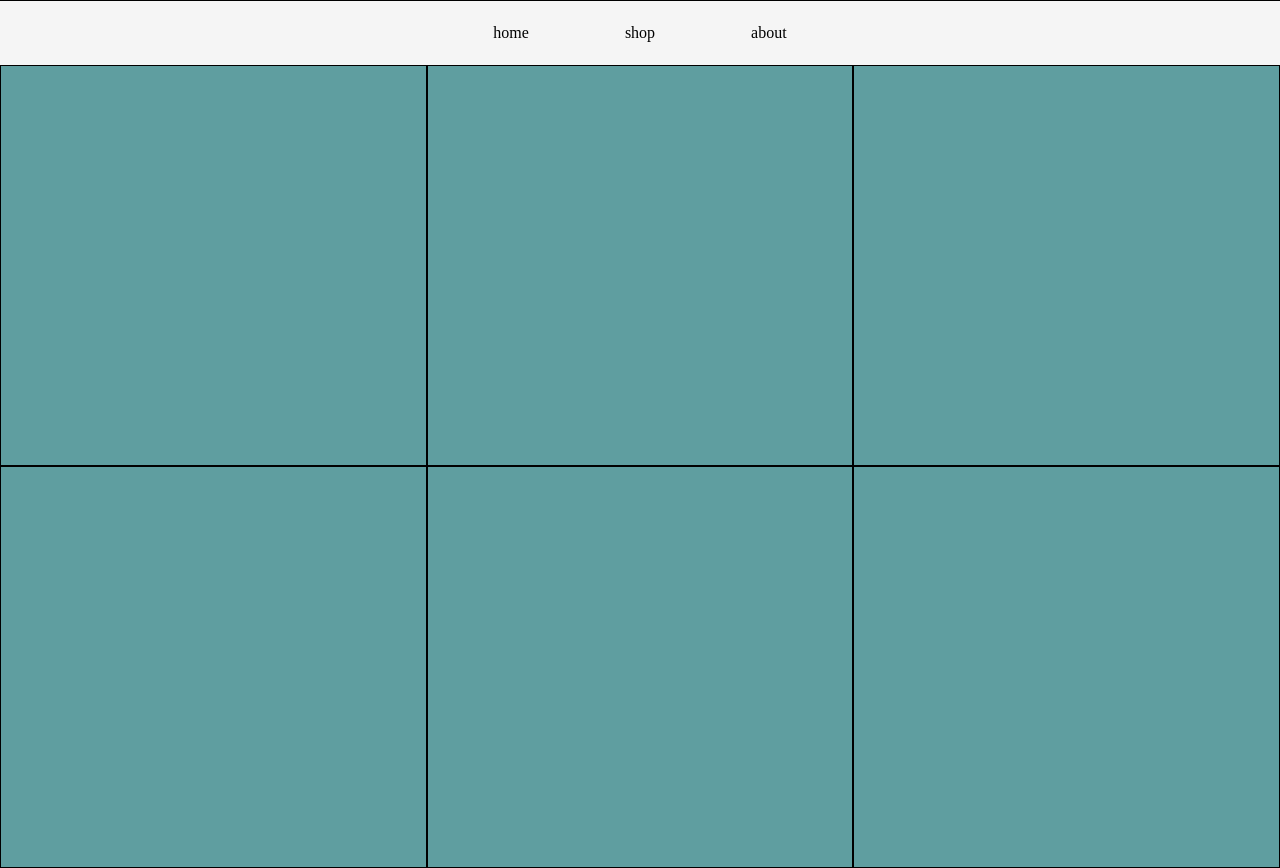
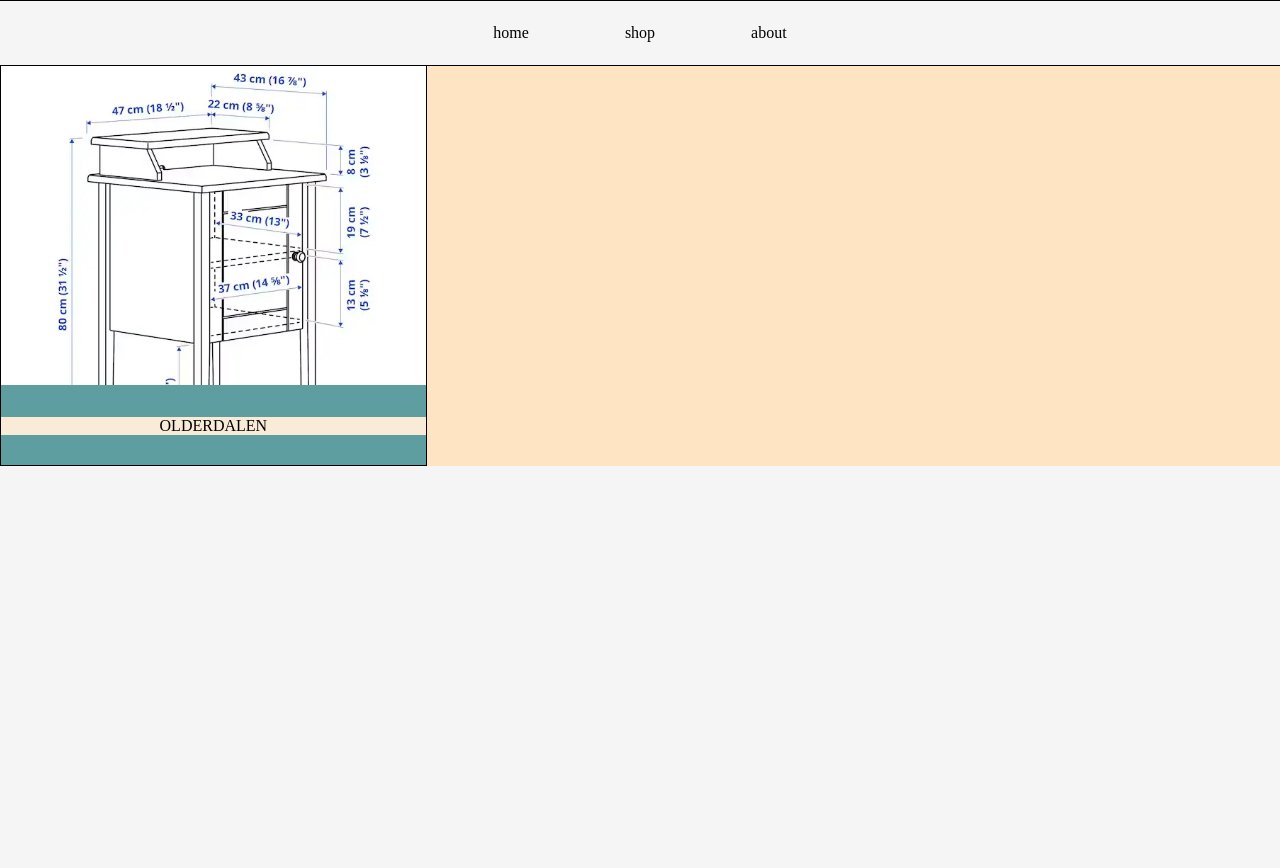
Before and after one commit to brian-david4/furniture-shop, a React (Vite) app in the folder furniture/: page /products in a window 1280 px wide. After the commit the page ends 800 px from the top, so only its background shows below. Built offline with nearby package versions, Linux system fonts and the light colour scheme; the HTML template or start-up script is replaced by a standard one; a web font is replaced by a local one.

Commit message:
Create ProductCard rough structure

```diff
--- a/furniture/src/Components/ProductCard/ProdCard.module.css
+++ b/furniture/src/Components/ProductCard/ProdCard.module.css
@@ -2,4 +2,19 @@
   height: 50vh;
   background-color: cadetblue;
   border: 1px solid black;
+  display: flex;
+  flex-direction: column;
+  text-align: center;
 }
+.prodImage {
+  width: 100%;
+  height: 80%;
+  object-fit: cover;
+  object-position: top;
+}
+.prodCaption {
+  position: relative;
+  top: 4vh;
+  width: 100%;
+  background-color: antiquewhite;
+}
--- a/furniture/src/Components/ProductCard/ProductCard.tsx
+++ b/furniture/src/Components/ProductCard/ProductCard.tsx
@@ -1,10 +1,15 @@
 import styles from "./ProdCard.module.css";
+import { Product } from "../../Data/Product";
 
-const ProductCard = () => {
+interface ProductCardProps {
+  product: Product;
+}
+
+const ProductCard = ({ product }: ProductCardProps) => {
   return (
     <div className={styles.cardContainer}>
-      <div className={styles.prodImage}></div>
-      <div className={styles.prodCaption}></div>
+      <img className={styles.prodImage} src={product.images[1]} />
+      <div className={styles.prodCaption}>{product.id.name}</div>
     </div>
   );
 };
--- a/furniture/src/Pages/Shop.tsx
+++ b/furniture/src/Pages/Shop.tsx
@@ -2,6 +2,7 @@ import { Link } from "react-router-dom";
 import MainNavBar from "../Components/MainNavBar/MainNavBar";
 import ProductCard from "../Components/ProductCard/ProductCard";
 import ProductLayout from "../Components/ProductLayout/ProductLayout";
+import { products } from "../Data/data";
 
 const Shop = () => {
   return (
@@ -15,12 +16,9 @@ const Shop = () => {
       </Link>
 
       <ProductLayout>
-        <ProductCard />
-        <ProductCard />
-        <ProductCard />
-        <ProductCard />
-        <ProductCard />
-        <ProductCard />
+        {products.map((product, index) => (
+          <ProductCard product={product} key={index} />
+        ))}
       </ProductLayout>
     </>
   );
```
